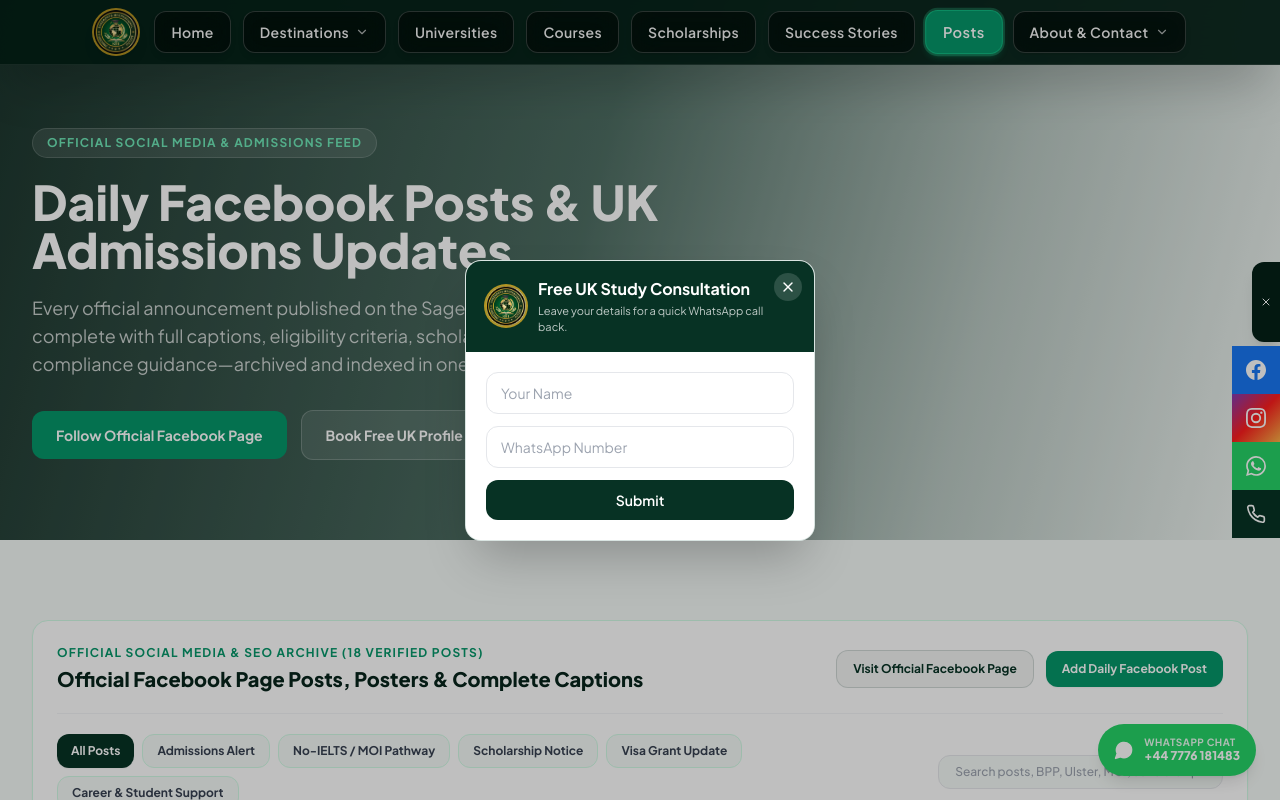
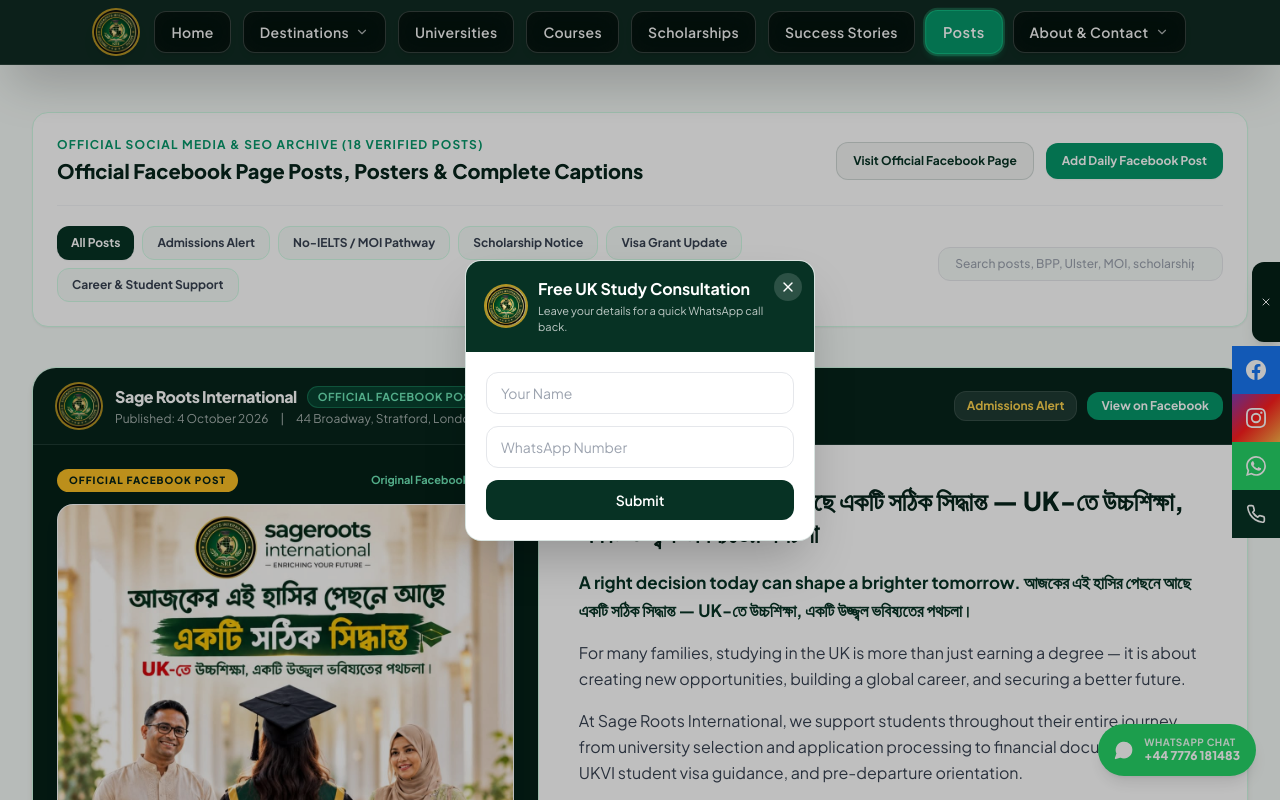
Before and after one commit to Janofficiaal/sageroots_international, a Next.js app: page /posts in a window 1280 px wide. Shown: the top 800 px of the page. Built offline with nearby package versions, Linux system fonts and the light colour scheme.

Commit message:
Streamline /posts page: start Facebook posts feed directly from top without bulky hero

```diff
--- a/app/posts/page.tsx
+++ b/app/posts/page.tsx
@@ -69,42 +69,8 @@ export default function PostsPage() {
         dangerouslySetInnerHTML={{ __html: JSON.stringify(jsonLd) }}
       />
 
-      {/* Hero Section */}
-      <section className="hero-gradient text-white pt-32 pb-20">
-        <div className="max-w-7xl mx-auto px-4 sm:px-6 lg:px-8">
-          <div className="max-w-3xl">
-            <span className="inline-block text-xs font-bold uppercase tracking-widest text-emerald-300 bg-white/10 border border-white/15 px-3.5 py-1.5 rounded-full mb-5">
-              Official Social Media &amp; Admissions Feed
-            </span>
-            <h1 className="text-4xl sm:text-5xl font-black leading-tight mb-5">
-              Daily Facebook Posts &amp; UK Admissions Updates
-            </h1>
-            <p className="text-white/75 text-base sm:text-lg leading-relaxed mb-8">
-              Every official announcement published on the Sage Roots International Facebook page—complete with full captions, eligibility criteria, scholarship figures, and UKVI visa compliance guidance—archived and indexed in one place for students and parents.
-            </p>
-
-            <div className="flex flex-wrap items-center gap-3.5">
-              <a
-                href={OFFICIAL_FACEBOOK_PAGE_URL}
-                target="_blank"
-                rel="noopener noreferrer"
-                className="bg-brand-magenta hover:bg-emerald-700 text-white font-bold px-6 py-3.5 rounded-xl text-sm transition-colors"
-              >
-                Follow Official Facebook Page
-              </a>
-              <Link
-                href="/contact"
-                className="bg-white/10 hover:bg-white/20 border border-white/20 text-white font-bold px-6 py-3.5 rounded-xl text-sm transition-colors"
-              >
-                Book Free UK Profile Assessment
-              </Link>
-            </div>
-          </div>
-        </div>
-      </section>
-
-      {/* Posts Feed Section */}
-      <section className="py-14 sm:py-20">
+      {/* Posts Feed Section - Starts right from the top */}
+      <section className="pt-24 sm:pt-28 pb-14 sm:pb-20">
         <div className="max-w-7xl mx-auto px-4 sm:px-6 lg:px-8">
           <FacebookPostsFeed initialPosts={facebookPosts} />
         </div>
```
